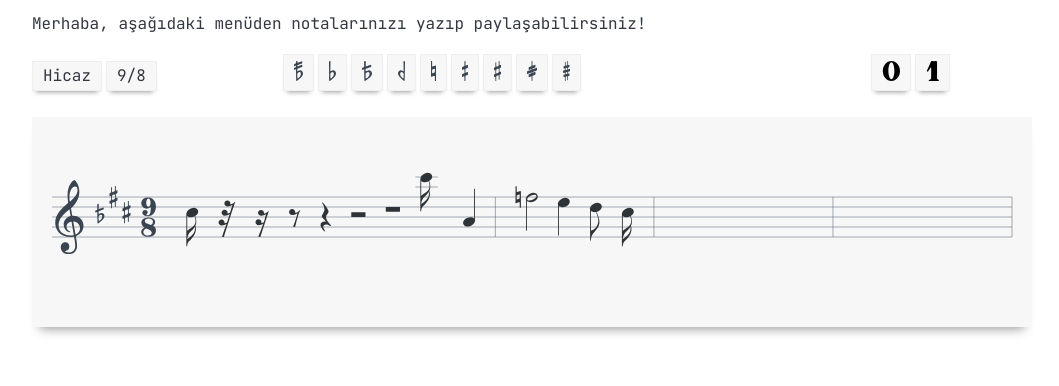
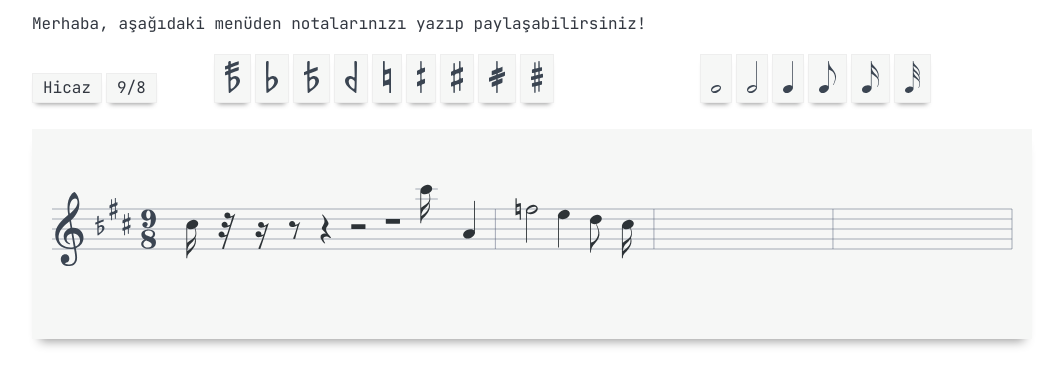
Before and after one commit to ihpar/TMMScore, a Flask app: page / in a window 1280 px wide. Shown: the top 386 px of the page, without its empty margins (108-1167 px from the left). Run offline with Flask 2, Linux system fonts and the light colour scheme.

```diff
--- a/templates/index.html
+++ b/templates/index.html
@@ -48,9 +48,10 @@
 
         .btn-group {
             display: table-cell;
+            height: 100%;
         }
 
-        .btn-group button {
+        .btn-group .tmm-menu-btn {
             position: relative;
             border: 1px solid #eeeeee;
             padding: 6px 10px;
@@ -60,10 +61,12 @@
             margin-right: 4px;
             top: -2px;
             box-shadow: 0 5px 5px -4px #999;
+            display: inline-block;
+            height: 100%;
             transition: all 100ms;
         }
 
-        .btn-group button:focus {
+        .btn-group .tmm-menu-btn:focus {
             top: 0;
             outline: none;
             z-index: 2;
@@ -71,37 +74,14 @@
             background-color: #ebebeb;
         }
 
-        .btn-group button img {
-            height: 1.5em;
+        .btn-group .tmm-menu-btn img {
+            height: 2em;
         }
 
-        .btn-group button:not(:last-child) {
+        .btn-group .tmm-menu-btn:not(:last-child) {
             /*border-right: none;*/
         }
 
-        .tmmTextInput {
-            position: relative;
-            display: inline-block;
-            font: inherit;
-            color: inherit;
-            border: 1px solid #eeeeee;
-            padding: 6px 10px;
-            cursor: pointer;
-            background-color: #f6f7f6;
-            z-index: 1;
-            margin-right: 4px;
-            top: -2px;
-            box-shadow: 0 5px 5px -4px #999;
-            transition: all 100ms;
-        }
-
-        .tmmTextInput:focus {
-            top: 0;
-            outline: none;
-            z-index: 2;
-            box-shadow: none;
-            background-color: #ebebeb;
-        }
     </style>
 </head>
 <body>
@@ -126,13 +106,11 @@
         dvGroupGlobals.className = 'btn-group';
 
         let makamInput = document.createElement('div');
-        makamInput.setAttribute('contentEditable', 'true');
-        makamInput.className = 'tmmTextInput';
+        makamInput.className = 'tmm-menu-btn';
         makamInput.innerHTML = 'Hicaz';
 
         let meterInput = document.createElement('div');
-        meterInput.setAttribute('contentEditable', 'true');
-        meterInput.className = 'tmmTextInput';
+        meterInput.className = 'tmm-menu-btn';
         meterInput.innerHTML = '9/8';
 
         dvGroupGlobals.appendChild(makamInput);
@@ -142,31 +120,40 @@
         let dvGroupAcc = document.createElement('div');
         dvGroupAcc.className = 'btn-group';
 
-        let btnB8 = document.createElement('button');
+        let btnB8 = document.createElement('div');
+        btnB8.className = 'tmm-menu-btn';
         btnB8.innerHTML = '<img alt="b8" src="static/img/b8.svg">';
 
-        let btnB5 = document.createElement('button');
+        let btnB5 = document.createElement('div');
+        btnB5.className = 'tmm-menu-btn';
         btnB5.innerHTML = '<img alt="b8" src="static/img/b5.svg">';
 
-        let btnB4 = document.createElement('button');
+        let btnB4 = document.createElement('div');
+        btnB4.className = 'tmm-menu-btn';
         btnB4.innerHTML = '<img alt="b8" src="static/img/b4.svg">';
 
-        let btnB1 = document.createElement('button');
+        let btnB1 = document.createElement('div');
+        btnB1.className = 'tmm-menu-btn';
         btnB1.innerHTML = '<img alt="b8" src="static/img/b1.svg">';
 
-        let btnNatural = document.createElement('button');
+        let btnNatural = document.createElement('div');
+        btnNatural.className = 'tmm-menu-btn';
         btnNatural.innerHTML = '<img alt="b8" src="static/img/nat.svg">';
 
-        let btnD1 = document.createElement('button');
+        let btnD1 = document.createElement('div');
+        btnD1.className = 'tmm-menu-btn';
         btnD1.innerHTML = '<img alt="b8" src="static/img/d1.svg">';
 
-        let btnD4 = document.createElement('button');
+        let btnD4 = document.createElement('div');
+        btnD4.className = 'tmm-menu-btn';
         btnD4.innerHTML = '<img alt="b8" src="static/img/d4.svg">';
 
-        let btnD5 = document.createElement('button');
+        let btnD5 = document.createElement('div');
+        btnD5.className = 'tmm-menu-btn';
         btnD5.innerHTML = '<img alt="b8" src="static/img/d5.svg">';
 
-        let btnD8 = document.createElement('button');
+        let btnD8 = document.createElement('div');
+        btnD8.className = 'tmm-menu-btn';
         btnD8.innerHTML = '<img alt="b8" src="static/img/d8.svg">';
 
         dvGroupAcc.appendChild(btnB8);
@@ -182,14 +169,36 @@
         let dvGroupNums = document.createElement('div');
         dvGroupNums.className = 'btn-group';
 
-        let btn0 = document.createElement('button');
-        btn0.innerHTML = '<img alt="b8" src="static/img/0.svg">';
+        let btn1 = document.createElement('div');
+        btn1.className = 'tmm-menu-btn';
+        btn1.innerHTML = '<img alt="b8" src="static/img/nd1.svg">';
 
-        let btn1 = document.createElement('button');
-        btn1.innerHTML = '<img alt="b8" src="static/img/1.svg">';
+        let btn2 = document.createElement('div');
+        btn2.className = 'tmm-menu-btn';
+        btn2.innerHTML = '<img alt="b8" src="static/img/nd2.svg">';
 
-        dvGroupNums.appendChild(btn0);
+        let btn4 = document.createElement('div');
+        btn4.className = 'tmm-menu-btn';
+        btn4.innerHTML = '<img alt="b8" src="static/img/nd4.svg">';
+
+        let btn8 = document.createElement('div');
+        btn8.className = 'tmm-menu-btn';
+        btn8.innerHTML = '<img alt="b8" src="static/img/nd8.svg">';
+
+        let btn16 = document.createElement('div');
+        btn16.className = 'tmm-menu-btn';
+        btn16.innerHTML = '<img alt="b8" src="static/img/nd16.svg">';
+
+        let btn32 = document.createElement('div');
+        btn32.className = 'tmm-menu-btn';
+        btn32.innerHTML = '<img alt="b8" src="static/img/nd32.svg">';
+
         dvGroupNums.appendChild(btn1);
+        dvGroupNums.appendChild(btn2);
+        dvGroupNums.appendChild(btn4);
+        dvGroupNums.appendChild(btn8);
+        dvGroupNums.appendChild(btn16);
+        dvGroupNums.appendChild(btn32);
 
         scoreMenu.appendChild(dvGroupGlobals);
         scoreMenu.appendChild(dvGroupAcc);
```
Also changed, not shown: static/img/nd1.svg (added), static/img/nd16.svg (added), static/img/nd2.svg (added), static/img/nd32.svg (added), static/img/nd4.svg (added), static/img/nd8.svg (added).
